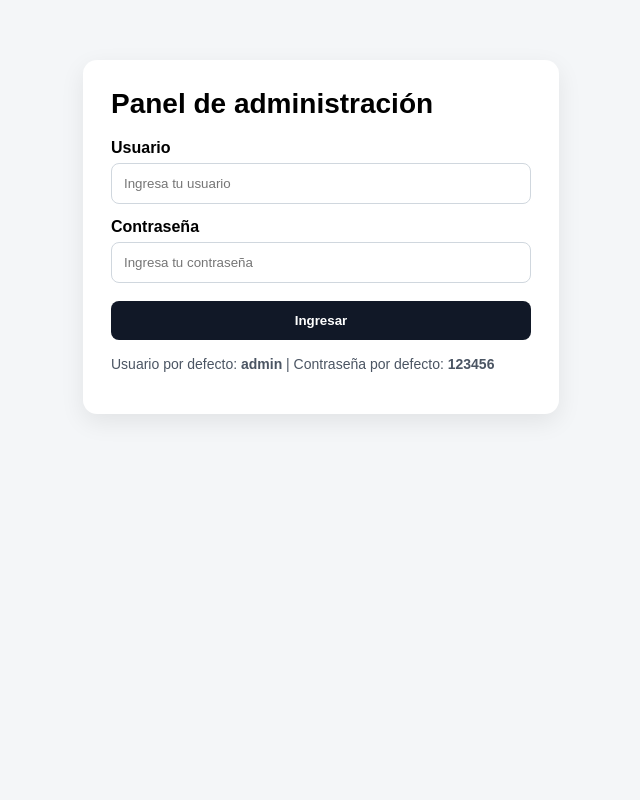
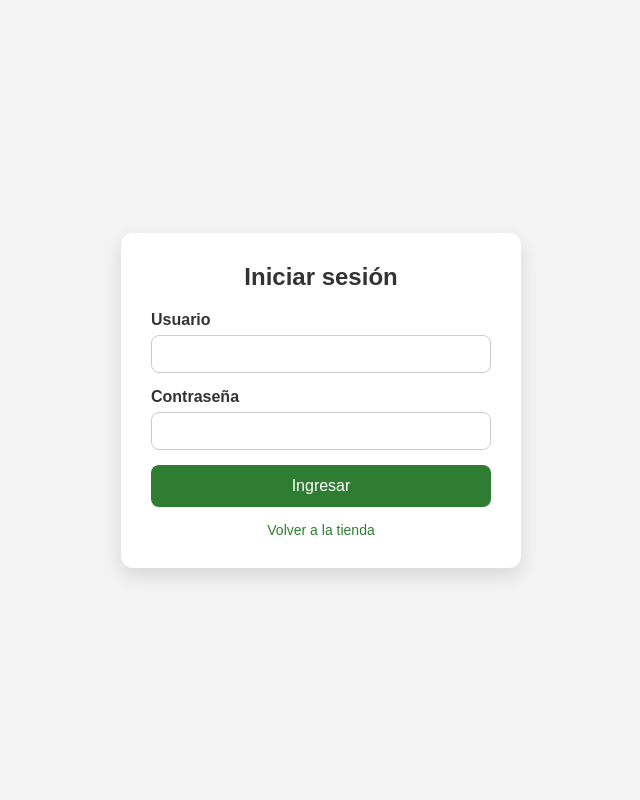
Before and after one commit to morenocaldasjosemanuel845-bit/tres-vendis, a Flask app: page /login in a window 1280 px wide. Shown: the whole page, without its empty margins (319-959 px from the left). Run offline with Flask 3, Linux system fonts and the light colour scheme.

Commit message:
Corrige app.py y login.html

```diff
--- a/app.py
+++ b/app.py
@@ -92,8 +92,8 @@ def tienda_virtual():
 @app.route("/login", methods=["GET", "POST"])
 def login():
     if request.method == "POST":
-        usuario = request.form["usuario"].strip()
-        clave = request.form["clave"].strip()
+        usuario = request.form.get("usuario", "").strip()
+        clave = request.form.get("clave", "").strip()
 
         if usuario == USUARIO_ADMIN and clave == CLAVE_ADMIN:
             session["admin_logueado"] = True
@@ -122,12 +122,18 @@ def panel_de_control():
 @login_requerido
 def agregar_producto():
     if request.method == "POST":
-        nombre = request.form["nombre"].strip()
-        precio = request.form["precio"].strip()
-        imagen = request.files["imagen"]
+        nombre = request.form.get("nombre", "").strip()
+        precio = request.form.get("precio", "").strip()
+        imagen = request.files.get("imagen")
 
         if not nombre or not precio:
             flash("Completa el nombre y el precio.")
+            return redirect(url_for("agregar_producto"))
+
+        try:
+            precio_float = float(precio)
+        except ValueError:
+            flash("El precio debe ser un número válido.")
             return redirect(url_for("agregar_producto"))
 
         nombre_imagen = None
@@ -142,7 +148,7 @@ def agregar_producto():
         cursor = conexion.cursor()
         cursor.execute(
             "INSERT INTO productos (nombre, precio, imagen) VALUES (?, ?, ?)",
-            (nombre, float(precio), nombre_imagen)
+            (nombre, precio_float, nombre_imagen)
         )
         conexion.commit()
         conexion.close()
@@ -229,5 +235,13 @@ def enviar_whatsapp():
     return redirect(url_whatsapp)
 
 
+@app.errorhandler(500)
+def error_interno(error):
+    return """
+    <h1>Error interno del servidor</h1>
+    <p>El servidor encontró un error interno y no pudo completar tu solicitud. O bien el servidor está sobrecargado o hay un error en la aplicación.</p>
+    """, 500
+
+
 if __name__ == "__main__":
     app.run(debug=True)
--- a/templates/login.html
+++ b/templates/login.html
@@ -1,43 +1,130 @@
-<!doctype html>
+<!DOCTYPE html>
 <html lang="es">
 <head>
-  <meta charset="utf-8">
-  <meta name="viewport" content="width=device-width, initial-scale=1">
-  <title>Iniciar sesión</title>
+    <meta charset="UTF-8">
+    <meta name="viewport" content="width=device-width, initial-scale=1.0">
+    <title>Login Administrador</title>
     <style>
-    body { font-family: Arial, sans-serif; background:#f4f6f8; margin:0; }
-    .contenedor { max-width:420px; margin:60px auto; background:#fff; padding:28px; border-radius:14px; box-shadow:0 8px 24px rgba(0,0,0,.08); }
-    h1 { margin-top:0; font-size:28px; }
-    label { display:block; margin:14px 0 6px; font-weight:700; }
-    input { width:100%; padding:12px; border:1px solid #d0d7de; border-radius:8px; box-sizing:border-box; }
-    button { width:100%; margin-top:18px; padding:12px; border:none; border-radius:8px; background:#111827; color:#fff; font-weight:700; cursor:pointer; }
-    .alerta { margin-bottom:12px; padding:10px; border-radius:8px; background:#fee2e2; color:#991b1b; }
-    .nota { margin-top:16px; color:#4b5563; font-size:14px; }
+        * {
+            box-sizing: border-box;
+        }
+
+        body {
+            margin: 0;
+            font-family: Arial, sans-serif;
+            background: #f4f4f4;
+        }
+
+        .contenedor {
+            min-height: 100vh;
+            display: flex;
+            justify-content: center;
+            align-items: center;
+            padding: 20px;
+        }
+
+        .caja-login {
+            background: #ffffff;
+            width: 100%;
+            max-width: 400px;
+            padding: 30px;
+            border-radius: 12px;
+            box-shadow: 0 8px 20px rgba(0, 0, 0, 0.12);
+        }
+
+        .caja-login h2 {
+            margin-top: 0;
+            margin-bottom: 20px;
+            text-align: center;
+            color: #333;
+        }
+
+        .grupo {
+            margin-bottom: 15px;
+        }
+
+        .grupo label {
+            display: block;
+            margin-bottom: 6px;
+            font-weight: bold;
+            color: #333;
+        }
+
+        .grupo input {
+            width: 100%;
+            padding: 10px;
+            border: 1px solid #ccc;
+            border-radius: 8px;
+            font-size: 14px;
+        }
+
+        .btn {
+            width: 100%;
+            padding: 12px;
+            border: none;
+            background: #2e7d32;
+            color: white;
+            font-size: 16px;
+            border-radius: 8px;
+            cursor: pointer;
+        }
+
+        .btn:hover {
+            background: #256428;
+        }
+
+        .mensaje {
+            background: #ffe5e5;
+            color: #b00020;
+            padding: 10px;
+            border-radius: 8px;
+            margin-bottom: 15px;
+            font-size: 14px;
+        }
+
+        .volver {
+            display: block;
+            text-align: center;
+            margin-top: 15px;
+            text-decoration: none;
+            color: #2e7d32;
+            font-size: 14px;
+        }
+
+        .volver:hover {
+            text-decoration: underline;
+        }
     </style>
 </head>
 <body>
     <div class="contenedor">
-    <h1>Panel de administración</h1>
+        <div class="caja-login">
+            <h2>Iniciar sesión</h2>
 
-    {% with mensajes = get_flashed_messages(with_categories=true) %}
-      {% if mensajes %}
-        {% for categoria, mensaje in mensajes %}
-          <div class="alerta">{{ mensaje }}</div>
+            {% with messages = get_flashed_messages() %}
+                {% if messages %}
+                    {% for message in messages %}
+                        <div class="mensaje">{{ message }}</div>
                     {% endfor %}
                 {% endif %}
             {% endwith %}
 
-    <form method="post">
+            <form method="POST" action="{{ url_for('login') }}">
+                <div class="grupo">
                     <label for="usuario">Usuario</label>
-      <input type="text" id="usuario" name="usuario" placeholder="Ingresa tu usuario" required>
+                    <input type="text" id="usuario" name="usuario" required>
+                </div>
 
+                <div class="grupo">
                     <label for="clave">Contraseña</label>
-      <input type="password" id="clave" name="clave" placeholder="Ingresa tu contraseña" required>
+                    <input type="password" id="clave" name="clave" required>
+                </div>
 
-      <button type="submit">Ingresar</button>
+                <button type="submit" class="btn">Ingresar</button>
             </form>
 
-    <p class="nota">Usuario por defecto: <strong>admin</strong> | Contraseña por defecto: <strong>123456</strong></p>
+            <a href="{{ url_for('tienda_virtual') }}" class="volver">Volver a la tienda</a>
+        </div>
     </div>
 </body>
 </html>
```
Lines whose indentation alone changed are shown as unchanged.
